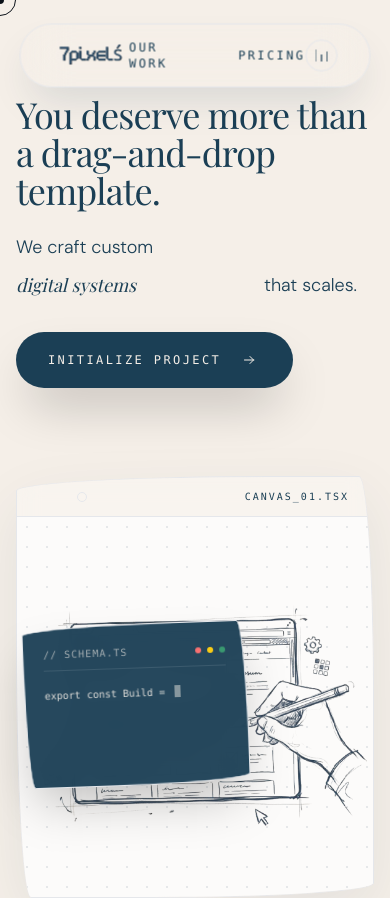
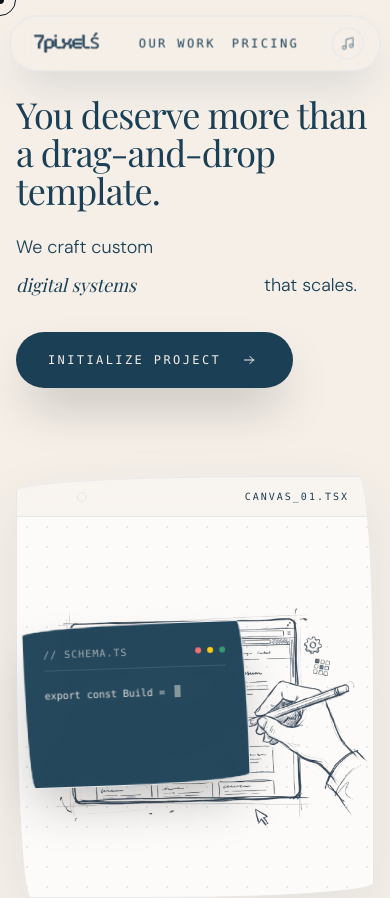
Before and after one commit to 7pixels-xyz/7pixels-main-website, a Next.js app: page / in a window 390 px wide. Shown: the top 898 px of the page. Built offline with nearby package versions, Linux system fonts and the light colour scheme; a web font is replaced by a local one.

Commit message:
style: mobile header flexbox gap and lucide music icon resolution

```diff
--- a/src/components/Header.tsx
+++ b/src/components/Header.tsx
@@ -3,6 +3,7 @@ import gsap from 'gsap';
 import Link from 'next/link';
 import Image from 'next/image';
 import { useAudio } from '@/context/AudioContext';
+import { Music } from 'lucide-react';
 
 export default function Header() {
     const headerRef = useRef<HTMLElement>(null);
@@ -41,7 +42,7 @@ export default function Header() {
     return (
         <header
             ref={headerRef}
-            className="fixed top-6 left-1/2 transform -translate-x-1/2 z-[100] w-[90%] md:w-[60%] lg:w-[45%] h-16 bg-cream/70 backdrop-blur-xl border border-brandBlue/10 rounded-full shadow-[0_20px_40px_-10px_rgba(27,63,85,0.15)] flex flex-row items-center justify-between px-8"
+            className="fixed top-4 md:top-6 left-1/2 transform -translate-x-1/2 z-[100] w-[95%] md:w-[60%] lg:w-[45%] h-14 md:h-16 bg-cream/70 backdrop-blur-xl border border-brandBlue/10 rounded-full shadow-[0_20px_40px_-10px_rgba(27,63,85,0.15)] flex flex-row items-center justify-between px-4 md:px-8"
         >
             <Link href="/" className="group flex items-center justify-center transition-transform duration-500 hover:scale-[1.03]">
                 <Image
@@ -54,7 +55,7 @@ export default function Header() {
                 />
             </Link>
 
-            <nav className="flex items-center gap-10">
+            <nav className="flex items-center gap-4 md:gap-10">
                 {[
                     { name: 'Our Work', href: '/work' },
                     { name: 'Pricing', href: '/pricing' }
@@ -77,11 +78,7 @@ export default function Header() {
                     className="md:hidden flex items-center justify-center h-8 w-8 rounded-full border border-brandBlue/20 text-brandBlue hover:bg-brandBlue/5 transition-all duration-300"
                 >
                     {isPlaying ? (
-                        <div className="flex gap-1 h-3 items-end">
-                            <div className="w-[1.5px] h-full bg-brandBlue animate-[pulse_0.8s_ease-in-out_infinite]"></div>
-                            <div className="w-[1.5px] h-[60%] bg-brandBlue animate-[pulse_1.2s_ease-in-out_infinite]"></div>
-                            <div className="w-[1.5px] h-[80%] bg-brandBlue animate-[pulse_1s_ease-in-out_infinite]"></div>
-                        </div>
+                        <Music className="w-3.5 h-3.5 animate-pulse" />
                     ) : (
                         <svg className="w-3 h-3 ml-0.5" fill="currentColor" viewBox="0 0 20 20"><path d="M4 4l12 6-12 6z" /></svg>
                     )}
```
